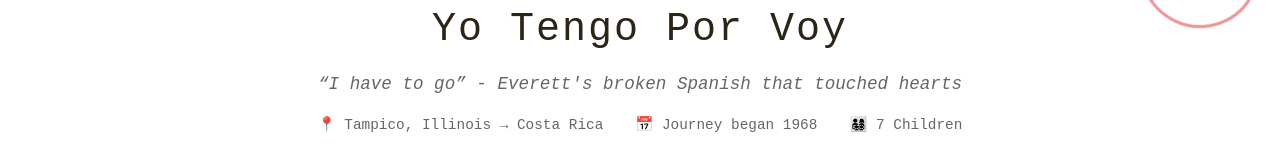
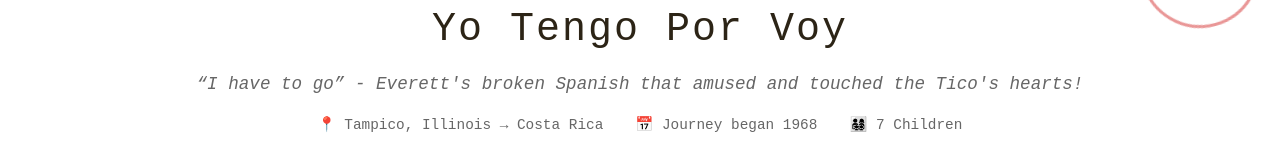
Before and after one commit to ybowdotio/yotengoporvoy-wiki, a Next.js app: page / in a window 1280 px wide. Shown: the part 124-284 px from the top of the page. Built offline with nearby package versions, Linux system fonts and the light colour scheme; no server answers; the database is empty.

Commit message:
Update Header.tsx

```diff
--- a/app/components/Header.tsx
+++ b/app/components/Header.tsx
@@ -24,7 +24,7 @@ export default function Header() {
           </div>
 
           <h1>Yo Tengo Por Voy</h1>
-          <p className="tagline">&ldquo;I have to go&rdquo; - Everett&apos;s broken Spanish that touched hearts</p>
+          <p className="tagline">&ldquo;I have to go&rdquo; - Everett&apos;s broken Spanish that amused and touched the Tico&apos;s hearts!</p>
 
           <div className="journey-info">
             <span>📍 Tampico, Illinois → Costa Rica</span>
```
